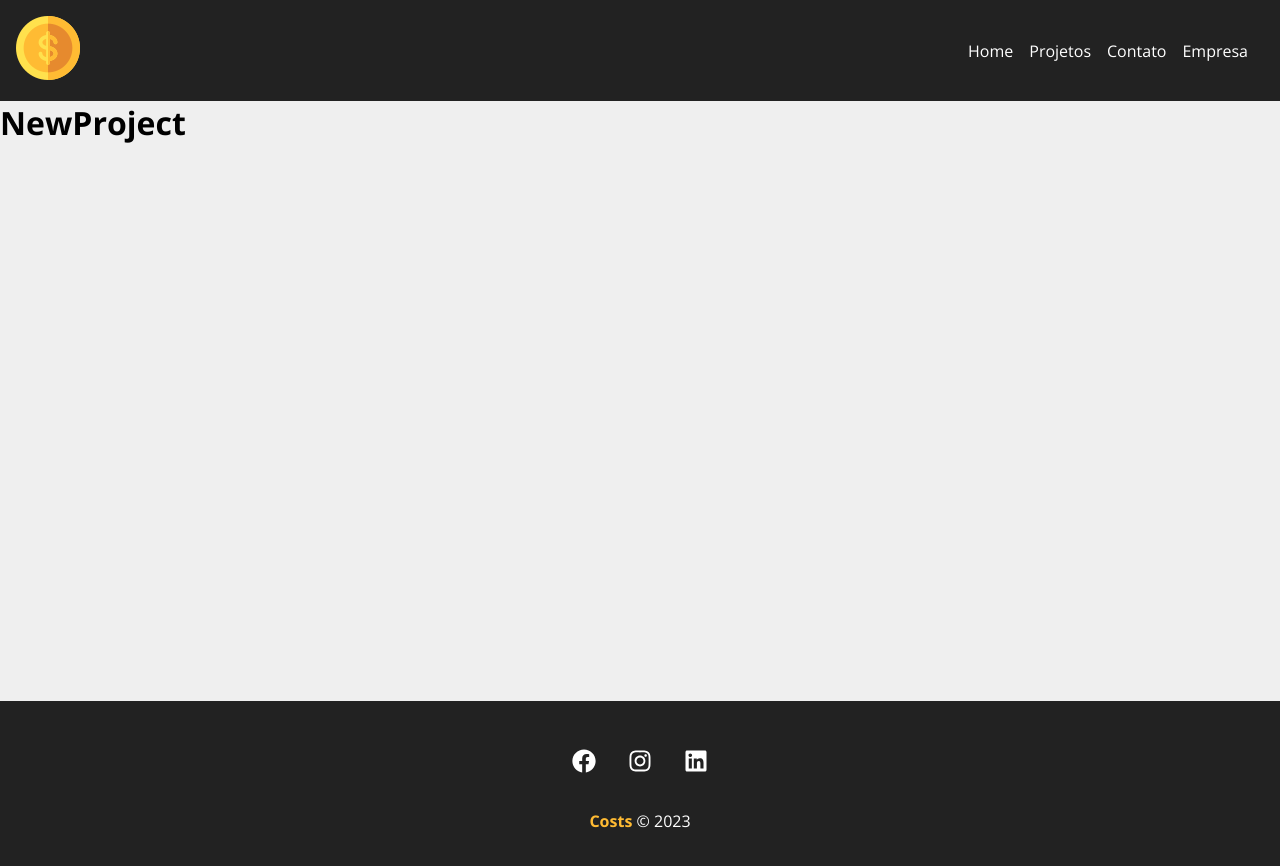
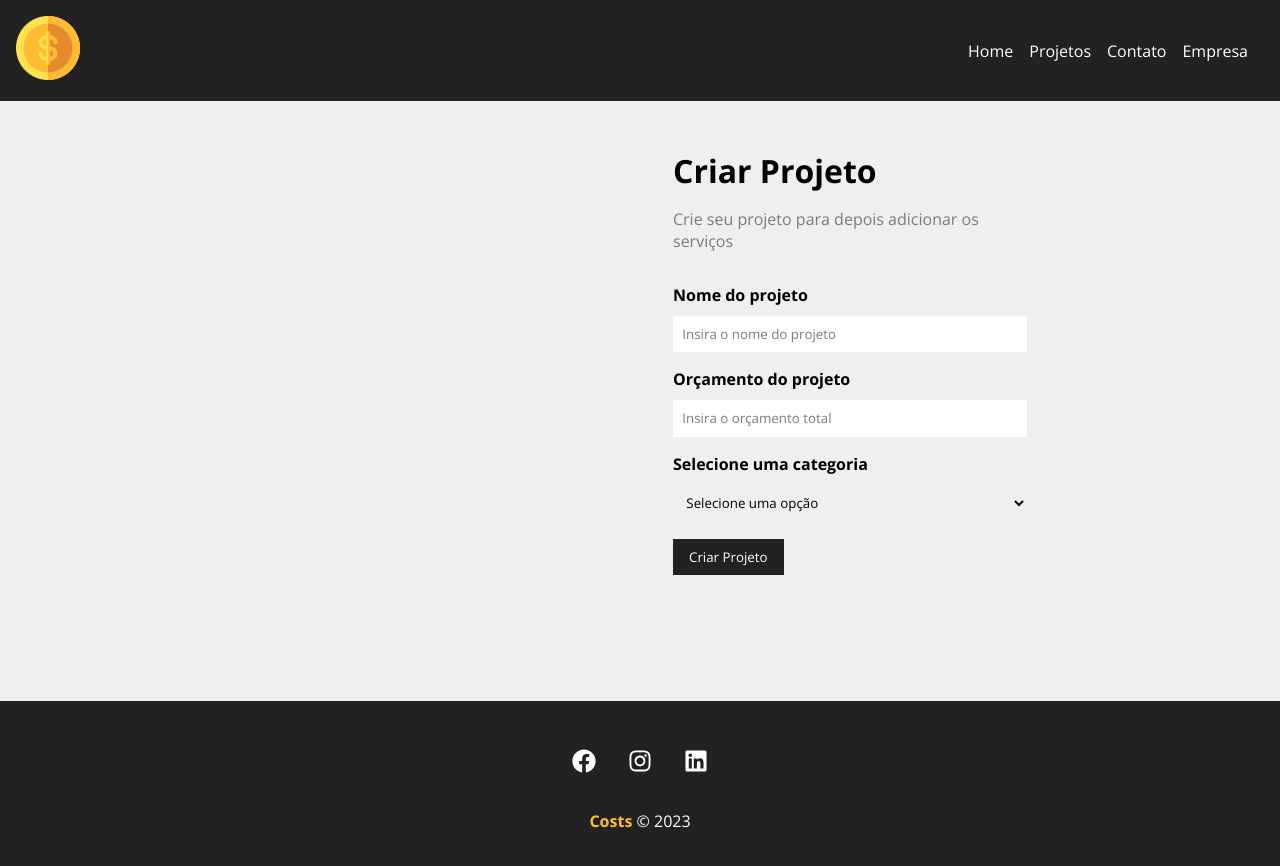
Before and after one commit to Vinizik/Costs-React, a React (Create React App) app: page /newproject in a window 1280 px wide. Shown: the top 866 px of the page. Built offline with nearby package versions, Linux system fonts and the light colour scheme.

Commit message:
Criação e Componentização para a página de Formulário de Projetos

```diff
--- a/src/App.js
+++ b/src/App.js
@@ -4,7 +4,6 @@
 import Company from './components/pages/Company';
 import NewProject from './components/pages/NewProject';
 import Projects from './components/pages/Projects';
-
 import Container from './components/layouts/Container';
 import Navbar from './components/layouts/Navbar';
 import Footer from './components/layouts/Footer';
--- /dev/null
+++ b/src/components/form/Input.js
@@ -0,0 +1,19 @@
+import styles from './Input.module.css';
+
+const Input = ({ type, text, name, placeholder, handleOnChange, value }) => {
+  return (
+    <div className={styles.form_control}>
+      <label htmlFor={name}>{text}</label>
+      <input
+        type={type}
+        name={name}
+        id={name}
+        placeholder={placeholder}
+        onChange={handleOnChange}
+        value={value}
+      ></input>
+    </div>
+  );
+};
+
+export default Input;
--- /dev/null
+++ b/src/components/form/Input.module.css
@@ -0,0 +1,20 @@
+.form_control {
+  display: flex;
+  flex-direction: column;
+  margin-bottom: 1em;
+}
+
+.form_control label {
+  margin-bottom: 0.6em;
+  font-weight: bold;
+}
+
+.form_control input {
+  padding: 0.7em;
+  border-radius: 0;
+  border: none;
+}
+
+.form_control input::placeholder {
+  color: #7b7b7b;
+}
--- /dev/null
+++ b/src/components/form/Select.js
@@ -0,0 +1,14 @@
+import styles from './Select.module.css';
+
+const Select = ({ text, name, options, handleOnChange, value }) => {
+  return (
+    <div className={styles.form_control}>
+      <label htmlFor={name}>{text}</label>
+      <select name={name} id={name}>
+        <option>Selecione uma opção</option>
+      </select>
+    </div>
+  );
+};
+
+export default Select;
--- /dev/null
+++ b/src/components/form/Select.module.css
@@ -0,0 +1,16 @@
+.form_control {
+  display: flex;
+  flex-direction: column;
+  margin-bottom: 1em;
+}
+
+.form_control label {
+  margin-bottom: 0.6em;
+  font-weight: bold;
+}
+
+.form_control select {
+  padding: 0.7em;
+  border-radius: 0;
+  border: none;
+}
--- /dev/null
+++ b/src/components/form/SubmitButton.js
@@ -0,0 +1,11 @@
+import styles from './SubmitButton.module.css';
+
+const SubmitButton = ({ text }) => {
+  return (
+    <div>
+      <button className={styles.btn}>{text}</button>
+    </div>
+  );
+};
+
+export default SubmitButton;
--- /dev/null
+++ b/src/components/form/SubmitButton.module.css
@@ -0,0 +1,13 @@
+.btn {
+  background-color: #222;
+  color: #fff;
+  padding: 0.7em 1.2em;
+  text-decoration: none;
+  transition: 0.5s;
+  cursor: pointer;
+  border: none;
+}
+
+.btn:hover {
+  color: #ffbb33;
+}
--- a/src/components/layouts/Footer.js
+++ b/src/components/layouts/Footer.js
@@ -1,5 +1,4 @@
 import { FaFacebook, FaInstagram, FaLinkedin } from 'react-icons/fa';
-
 import styles from './Footer.module.css';
 
 const Footer = () => {
--- a/src/components/pages/NewProject.js
+++ b/src/components/pages/NewProject.js
@@ -1,5 +1,14 @@
+import styles from './NewProject.module.css';
+import ProjectForm from '../project/ProjectForm';
+
 const NewProject = () => {
-  return <h1>NewProject</h1>;
+  return (
+    <div className={styles.newproject_container}>
+      <h1>Criar Projeto</h1>
+      <p>Crie seu projeto para depois adicionar os serviços</p>
+      <ProjectForm btnText="Criar Projeto" />
+    </div>
+  );
 };
 
 export default NewProject;
--- /dev/null
+++ b/src/components/pages/NewProject.module.css
@@ -0,0 +1,13 @@
+.newproject_container {
+  width: 450px;
+  margin: 0 auto;
+  padding: 3em;
+}
+
+.newproject_container h1 {
+  margin-bottom: 0.5em;
+}
+
+.newproject_container p {
+  color: #7b7b7b;
+}
--- /dev/null
+++ b/src/components/project/ProjectForm.js
@@ -0,0 +1,27 @@
+import styles from './ProjectForm.module.css';
+import Input from '../form/Input';
+import Select from '../form/Select';
+import SubmitButton from '../form/SubmitButton';
+
+const ProjectForm = ({ btnText }) => {
+  return (
+    <form className={styles.form}>
+      <Input
+        type="text"
+        text="Nome do projeto"
+        name="name"
+        placeholder="Insira o nome do projeto"
+      />
+      <Input
+        type="number"
+        text="Orçamento do projeto"
+        name="budget"
+        placeholder="Insira o orçamento total"
+      />
+      <Select name="category_id" text="Selecione uma categoria" />
+      <SubmitButton text={btnText} />
+    </form>
+  );
+};
+
+export default ProjectForm;
--- /dev/null
+++ b/src/components/project/ProjectForm.module.css
@@ -0,0 +1,4 @@
+.form {
+  width: 100%;
+  margin: 2em 0;
+}
```
